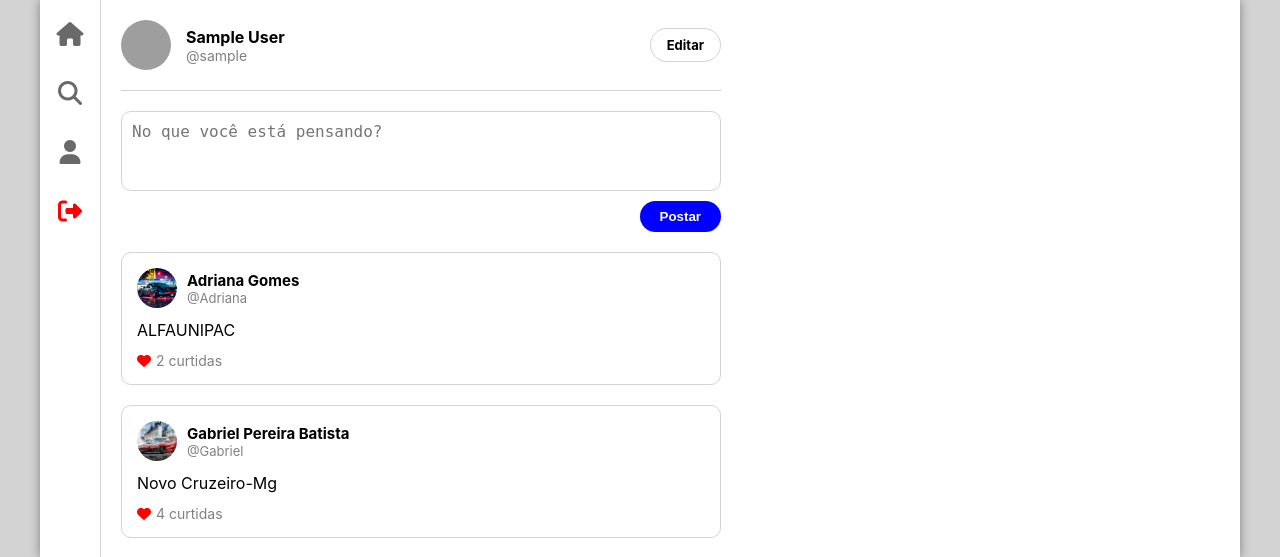
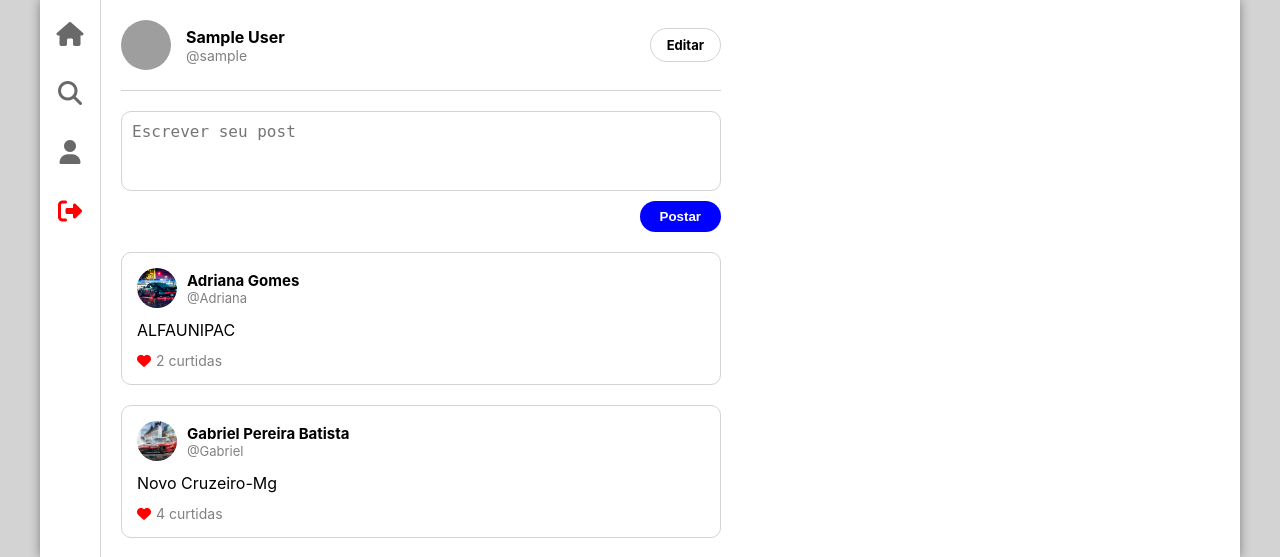
Before and after one commit to Gabrieljdhiujd38ui3e9o/AVALIA-OFINAL, a PHP site: page /feed.php in a window 1280 px wide. Shown: the top 557 px of the page. Run offline with PHP 8.4, Linux system fonts and the light colour scheme; the visitor is signed in with stand-in values (Sample User, id 1); data comes from the database, SQL or seed files in the repository; grey boxes are pictures that could not be loaded.

Commit message:
Update feed.php

```diff
--- a/minha rede/views/feed.php
+++ b/minha rede/views/feed.php
@@ -74,7 +74,7 @@ $posts = $postModel->listarFeed($_SESSION['usuario_id']);
             </div>
 
             <form class="create-post-section" method="POST">
-                <textarea class="post-input" name="conteudo" placeholder="No que você está pensando?" required></textarea>
+                <textarea class="post-input" name="conteudo" placeholder="Escrever seu post" required></textarea>
                 <button type="submit" class="post-btn">Postar</button>
             </form>
 
@@ -107,4 +107,5 @@ $posts = $postModel->listarFeed($_SESSION['usuario_id']);
         </main>
     </div>
 </body>
+
 </html>
```
